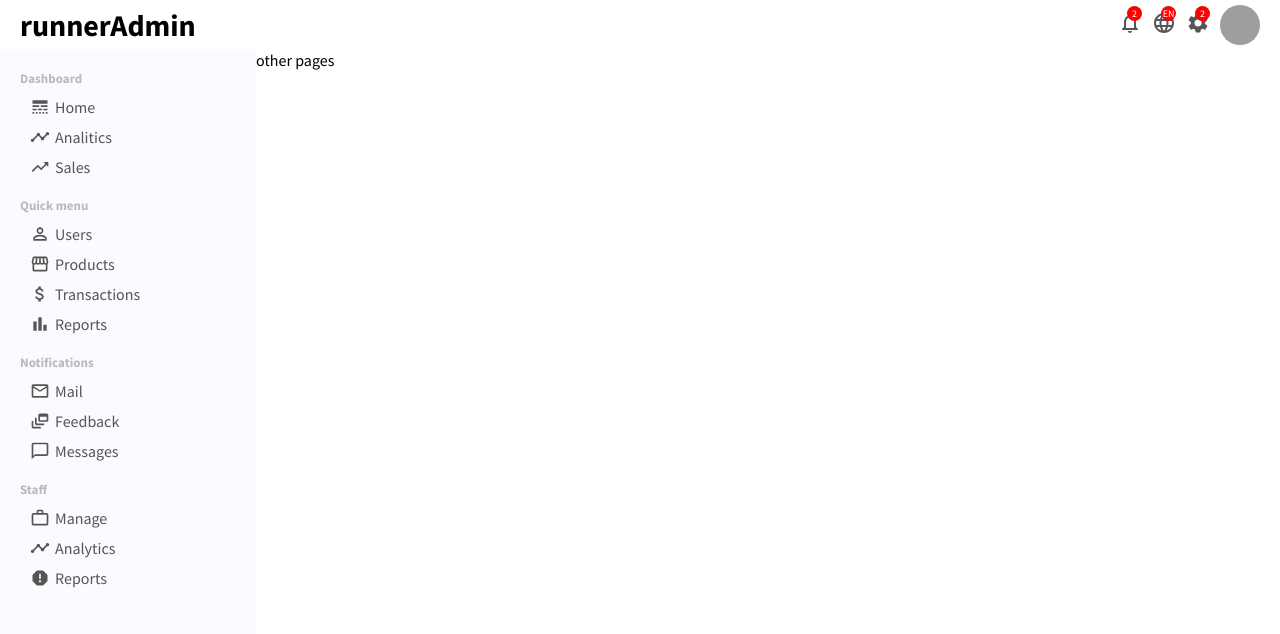
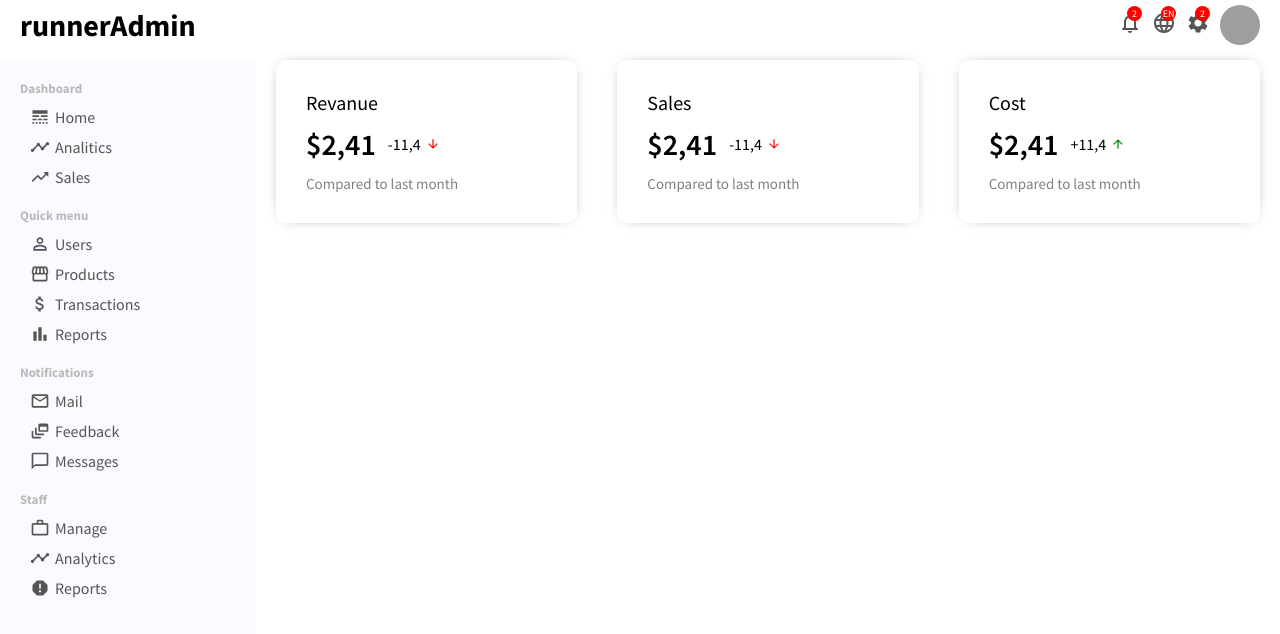
Before and after one commit to MarcinBieniek/Fullstack-Ecommerce, a React (Create React App) app in the folder admin/: page / in a window 1280 px wide. Shown: the top 634 px of the page. Built offline with nearby package versions, Linux system fonts and the light colour scheme; grey boxes are pictures that could not be loaded.

Commit message:
Add admin dashboard info widgets

```diff
--- a/admin/src/App.js
+++ b/admin/src/App.js
@@ -1,8 +1,8 @@
-import { style } from '@mui/system';
 import Topbar from './components/views/Topbar/Topbar';
 import './styles/global.scss';
 import styles from './App.module.scss'
 import Sidebar from './components/views/Sidebar/Sidebar';
+import Home from './components/pages/Home/Home';
 
 function App() {
   return (
@@ -10,7 +10,7 @@ function App() {
       <Topbar />
       <div className={styles.container}>
         <Sidebar />
-        <div className={styles.others}>other pages</div>
+        <Home />
       </div>
     </div>
   );
--- a/admin/src/App.module.scss
+++ b/admin/src/App.module.scss
@@ -1,8 +1,5 @@
 
 .container {
   display: flex;
-
-  .others {
-    flex: 4;
-  }
+  margin-top: 10px;
 }
--- /dev/null
+++ b/admin/src/components/features/FeaturedInfo/FeaturedInfo.js
@@ -0,0 +1,49 @@
+import styles from './FeaturedInfo.module.scss';
+import ArrowDownwardIcon from '@mui/icons-material/ArrowDownward';
+import ArrowUpwardIcon from '@mui/icons-material/ArrowUpward';
+
+import React from 'react'
+
+const FeaturedInfo = () => {
+  return (
+    <div className={styles.container}>
+      <div className={styles.featured_item}>
+        <span className={styles.featured_title}>Revanue</span>
+        <div className={styles.featured_money_container}>
+          <span className={styles.featured_money}>$2,41</span>
+          <span className={styles.featured_money_rate}>
+            -11,4
+            <ArrowDownwardIcon className={`${styles.featured_icon} ${styles.negative}`} />
+          </span>
+        </div>
+        <span className={styles.featured_sub}>Compared to last month</span>
+      </div>
+
+      <div className={styles.featured_item}>
+        <span className={styles.featured_title}>Sales</span>
+        <div className={styles.featured_money_container}>
+          <span className={styles.featured_money}>$2,41</span>
+          <span className={styles.featured_money_rate}>
+            -11,4
+            <ArrowDownwardIcon className={`${styles.featured_icon} ${styles.negative}`}/>
+          </span>
+        </div>
+        <span className={styles.featured_sub}>Compared to last month</span>
+      </div>
+
+      <div className={styles.featured_item}>
+        <span className={styles.featured_title}>Cost</span>
+        <div className={styles.featured_money_container}>
+          <span className={styles.featured_money}>$2,41</span>
+          <span className={styles.featured_money_rate}>
+            +11,4
+            <ArrowUpwardIcon className={styles.featured_icon}/>
+          </span>
+        </div>
+        <span className={styles.featured_sub}>Compared to last month</span>
+      </div>
+    </div>
+  )
+}
+
+export default FeaturedInfo
--- /dev/null
+++ b/admin/src/components/features/FeaturedInfo/FeaturedInfo.module.scss
@@ -0,0 +1,54 @@
+@import "../../../styles/settings.scss";
+
+.container {
+  width: 100%;
+  display: flex;
+  justify-content: space-between;
+
+  .featured_item {
+    flex: 1;
+    margin: 0px 20px;
+    padding: 30px;
+    border-radius: 10px;
+    cursor: pointer;
+    -webkid-box-shadow: 0px 0px 115px -10px #000000;
+    box-shadow: 0px 0px 15px -10px #000000;
+
+    .featured_title {
+      font-size: 20px;
+    }
+
+    .featured_money_container {
+      margin: 10px 0px;
+      display: flex;
+      align-items: center;
+
+      .featured_money {
+        font-size: 30px;
+        font-weight: 600;
+      }
+
+      .featured_money_rate {
+        display: flex;
+        align-items: center;
+        margin-left: 12px;
+
+        .featured_icon {
+          font-size: 14px;
+          margin-left: 5px;
+          color: green;
+        }
+
+        .negative {
+          color: red;
+        }
+      }
+    }
+
+    .featured_sub {
+      font-size: 15px;
+      color: gray;
+    }
+  }
+
+}
--- /dev/null
+++ b/admin/src/components/pages/Home/Home.js
@@ -0,0 +1,14 @@
+import styles from './Home.module.scss';
+
+import React from 'react'
+import FeaturedInfo from '../../features/FeaturedInfo/FeaturedInfo';
+
+const Home = () => {
+  return (
+    <div className={styles.container}>
+      <FeaturedInfo />
+    </div>
+  )
+}
+
+export default Home
--- /dev/null
+++ b/admin/src/components/pages/Home/Home.module.scss
@@ -0,0 +1,5 @@
+@import "../../../styles/settings.scss";
+
+.container {
+  flex: 4;
+}
```
